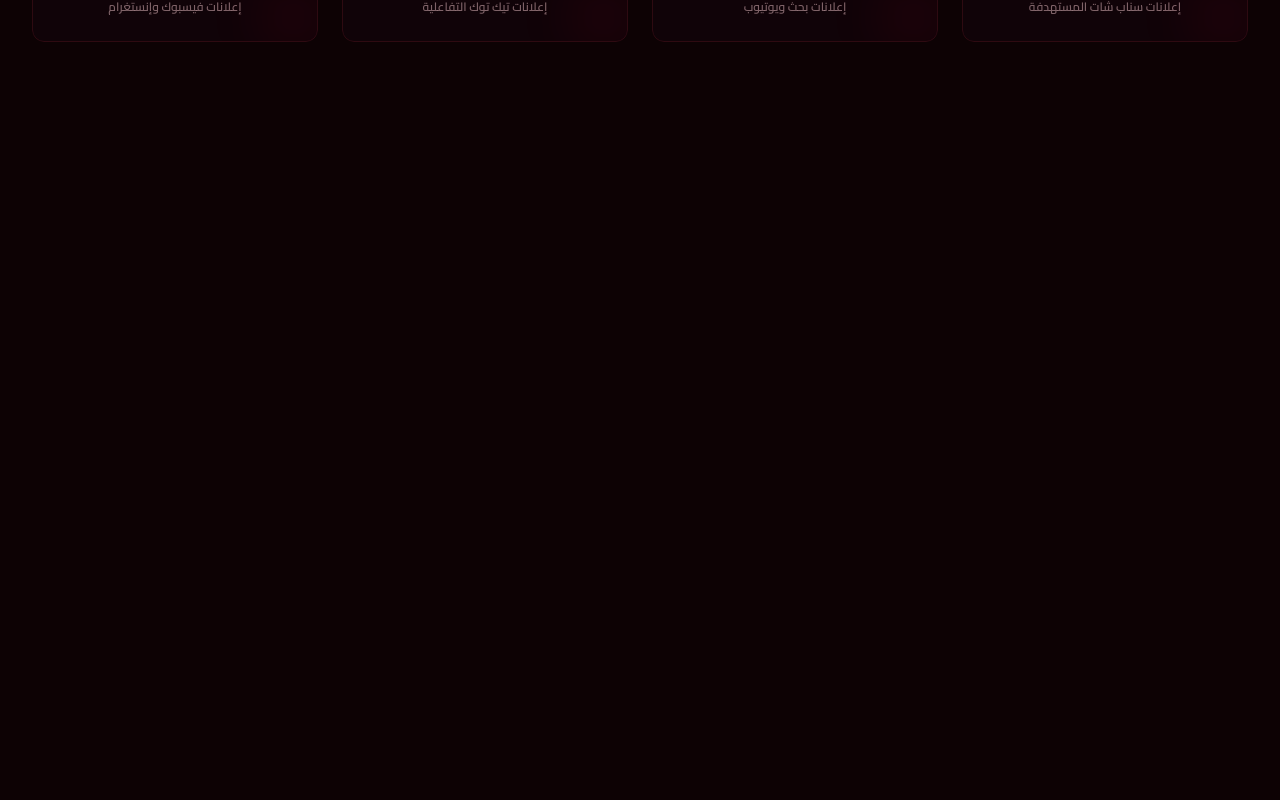
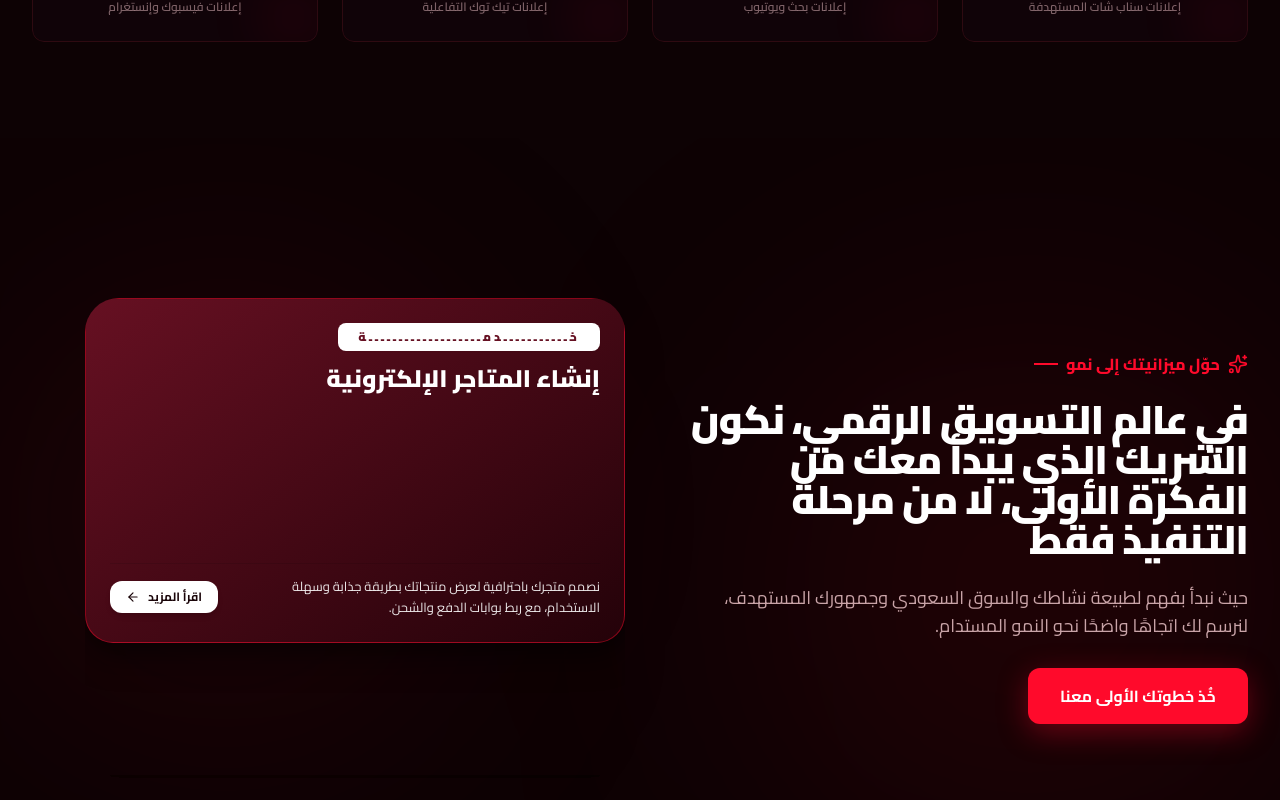
Before and after one commit to ahmedmido2000/New-Duck, a Next.js app: page / in a window 1280 px wide. Shown: the part 2068-2868 px from the top of the page. Built offline with nearby package versions, Linux system fonts and the light colour scheme.

Commit message:
Keep next card completely offscreen below until active card finishes its dwell phase, ensuring 100% button visibility

```diff
--- a/src/components/Services.tsx
+++ b/src/components/Services.tsx
@@ -176,26 +176,23 @@ export default function Services() {
     const ctx = gsap.context(() => {
       if (prefersReducedMotion) {
         cards.forEach((card, i) => {
-          gsap.set(card, { y: i * 15 });
+          gsap.set(card, { y: i * 14 });
         });
         return;
       }
 
       const isMobile = window.innerWidth < 640;
-      const cardHeight = isMobile ? 335 : 365;
-      const containerHeight = isMobile ? 480 : 520;
-      const peekY = containerHeight - (isMobile ? 45 : 55);
-      const stackGap = isMobile ? 12 : 15;
+      const containerHeight = isMobile ? 440 : 480;
+      const stackGap = isMobile ? 12 : 14;
 
       // ── Step 1: Initial Positions ──
-      // Card 0 sits at resting top position (0 to cardHeight)
-      // Card 1 peeks at the bottom of the container, leaving ample clear space so Card 0's bottom row is 100% visible!
+      // Card 0 rests at y: 0. It is 100% visible with its button and description completely unobstructed!
       gsap.set(cards[0], { y: 0 });
-      gsap.set(cards[1], { y: peekY });
 
-      // Remaining cards (2..5) wait below the container frame
-      for (let i = 2; i < cards.length; i++) {
-        gsap.set(cards[i], { y: containerHeight + 80 });
+      // All remaining cards (1..5) wait completely below the container frame!
+      // No card peeks inside the viewing area, guaranteeing ZERO overlap on any button!
+      for (let i = 1; i < cards.length; i++) {
+        gsap.set(cards[i], { y: containerHeight + 40 });
       }
 
       // ── Step 2: Main Scrub Timeline Pinned to Main Page Scroll ──
@@ -218,32 +215,20 @@ export default function Services() {
       for (let i = 1; i < cards.length; i++) {
         const targetY = i * stackGap;
 
-        // Dwell / Pause phase: keeps the current card 100% visible and readable before the next card starts moving
-        tl.to({}, { duration: 0.35 });
+        // 1. Dwell Phase: The current card remains 100% fully visible, readable, and clickable with its button
+        // before the next card even starts moving!
+        tl.to({}, { duration: 0.45 });
 
-        // Animate Card i from peek position up to its stacked position over the previous card
+        // 2. Rising Phase: Card i enters from below the container and slides smoothly over the previous card
         tl.to(cards[i], {
           y: targetY,
-          ease: "power1.inOut",
-          duration: 1,
+          ease: "power2.inOut",
+          duration: 1.0,
         });
-
-        // Simultaneously, bring Card i+1 into the peeking slot from below (if it exists)
-        if (i + 1 < cards.length) {
-          tl.to(
-            cards[i + 1],
-            {
-              y: peekY,
-              ease: "power1.inOut",
-              duration: 1,
-            },
-            "<"
-          );
-        }
       }
 
       // Final dwell phase for the last card
-      tl.to({}, { duration: 0.4 });
+      tl.to({}, { duration: 0.6 });
     }, section);
 
     return () => ctx.revert();
@@ -296,10 +281,10 @@ export default function Services() {
 
           {/* ═══════════════ LEFT COLUMN: Masar Stacking Cards Frame (Left in RTL) ═══════════════ */}
           <div className="w-full lg:w-[54%] flex justify-center lg:justify-start order-2 lg:order-2">
-            {/* Card Frame: Extra height allows each active card to be 100% completely visible including button & description before next card starts rising */}
+            {/* Card Frame: clips cards outside its bounds, guaranteeing clean entry from bottom */}
             <div
               ref={cardFrameRef}
-              className="relative w-full max-w-[540px] h-[480px] sm:h-[520px] overflow-hidden rounded-[30px] sm:rounded-[36px]"
+              className="relative w-full max-w-[540px] h-[440px] sm:h-[480px] overflow-hidden rounded-[28px] sm:rounded-[34px]"
             >
               {services.map((svc, index) => {
                 const zIndex = (index + 1) * 10;
@@ -313,21 +298,21 @@ export default function Services() {
                     className="absolute inset-x-0 top-0 will-change-transform"
                     style={{ zIndex }}
                   >
-                    {/* The Visual Card */}
+                    {/* The Visual Card: Compact, perfectly proportioned so button & description are always 100% visible */}
                     <div
-                      className="group relative w-full h-[335px] sm:h-[365px] rounded-[26px] sm:rounded-[30px] p-6 sm:p-7 flex flex-col justify-between overflow-hidden"
+                      className="group relative w-full h-[320px] sm:h-[345px] rounded-[24px] sm:rounded-[28px] p-5 sm:p-6 flex flex-col justify-between overflow-hidden"
                       style={{
                         background: svc.gradient,
                         border: `1.5px solid ${svc.borderColor}`,
                         boxShadow:
-                          "0 -10px 30px rgba(0, 0, 0, 0.65), 0 16px 36px rgba(0, 0, 0, 0.45)",
+                          "0 -10px 28px rgba(0, 0, 0, 0.65), 0 14px 32px rgba(0, 0, 0, 0.45)",
                       }}
                     >
                       {/* Head Content */}
-                      <div className="relative z-10 flex flex-col items-start gap-2.5 sm:gap-3">
+                      <div className="relative z-10 flex flex-col items-start gap-2 sm:gap-2.5">
                         {/* "خـــــــــــدمـــــــــــــــــــة" Pill Badge */}
                         <div
-                          className="inline-block px-5 sm:px-6 py-1.5 sm:py-2 rounded-xl font-black text-xs sm:text-sm tracking-[4px] shadow-sm"
+                          className="inline-block px-4 sm:px-5 py-1 sm:py-1.5 rounded-lg font-black text-xs sm:text-xs tracking-[3px] shadow-sm"
                           style={{
                             backgroundColor: svc.pillBg,
                             color: svc.pillColor,
@@ -338,18 +323,18 @@ export default function Services() {
 
                         {/* Service Title */}
                         <h3
-                          className="text-xl sm:text-2xl lg:text-[28px] font-black leading-snug mt-1"
+                          className="text-lg sm:text-2xl font-black leading-snug mt-0.5"
                           style={{ color: svc.titleColor }}
                         >
                           {svc.title}
                         </h3>
                       </div>
 
-                      {/* Body Content: Description + Read More Button fully visible! */}
+                      {/* Body Content: Description + Read More Button 100% visible and unobstructed */}
                       <div className="relative z-10 flex flex-col sm:flex-row items-start sm:items-center justify-between gap-3 pt-3 border-t border-black/10 dark:border-white/10">
                         {/* Description */}
                         <p
-                          className="text-xs sm:text-sm leading-relaxed max-w-full sm:max-w-[70%] font-medium"
+                          className="text-xs sm:text-[13px] leading-relaxed max-w-full sm:max-w-[70%] font-medium"
                           style={{ color: svc.descColor }}
                         >
                           {svc.description}
@@ -359,14 +344,14 @@ export default function Services() {
                         <button
                           type="button"
                           onClick={() => setActiveModal(svc)}
-                          className="inline-flex items-center gap-2 px-4 sm:px-5 py-2 sm:py-2.5 rounded-xl font-black text-xs sm:text-sm transition-all duration-300 shadow-md shrink-0 active:scale-95 group/btn"
+                          className="inline-flex items-center gap-2 px-4 py-2 rounded-xl font-bold text-xs transition-all duration-300 shadow-md shrink-0 active:scale-95 group/btn"
                           style={{
                             backgroundColor: svc.btnBg,
                             color: svc.btnColor,
                           }}
                         >
                           <span>اقرأ المزيد</span>
-                          <ArrowLeft className="w-3.5 h-3.5 sm:w-4 sm:h-4 transition-transform group-hover/btn:-translate-x-1" />
+                          <ArrowLeft className="w-3.5 h-3.5 transition-transform group-hover/btn:-translate-x-1" />
                         </button>
                       </div>
                     </div>
```
